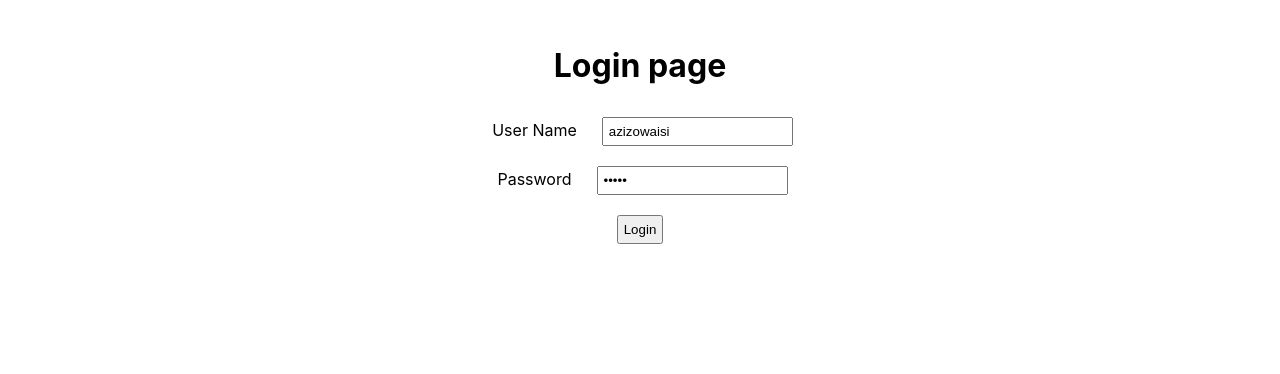
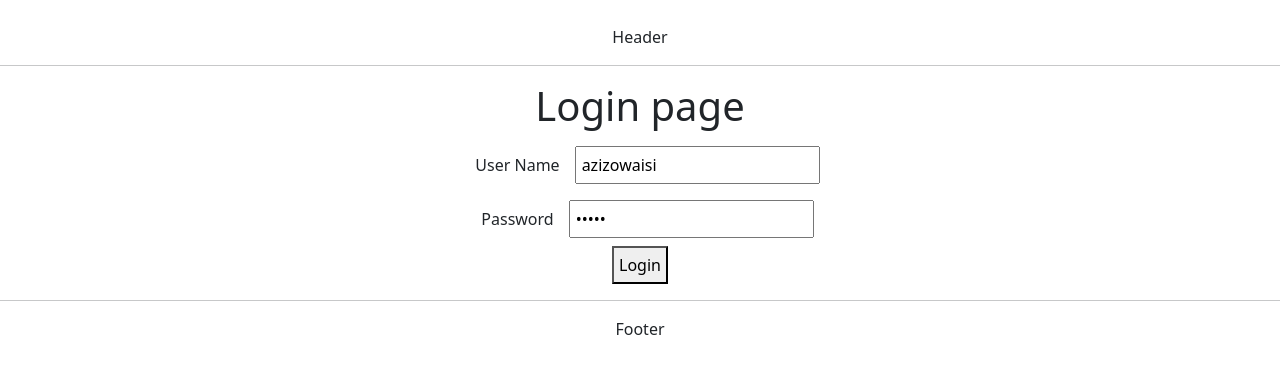
Before and after one commit to azizowaisi/react-todo-app, a React (Create React App) app: page / in a window 1280 px wide. Shown: the top 374 px of the page. Built offline with nearby package versions, Linux system fonts and the light colour scheme.

Commit message:
bootstrap adde

```diff
--- a/package.json
+++ b/package.json
@@ -6,6 +6,7 @@
     "@testing-library/jest-dom": "^5.17.0",
     "@testing-library/react": "^13.4.0",
     "@testing-library/user-event": "^13.5.0",
+    "bootstrap": "^5.3.3",
     "react": "^18.3.1",
     "react-dom": "^18.3.1",
     "react-router-dom": "^6.23.1",
--- a/src/components/todo/TodoApp.jsx
+++ b/src/components/todo/TodoApp.jsx
@@ -5,15 +5,19 @@
 export default function TodoApp(){
     return (
         <div className="TodoApp">
+            <HeaderComponent />
             <BrowserRouter>
             <Routes>
                 <Route path='/' element={<LoginComponent />} />
                 <Route path='/login' element={<LoginComponent />} />
                 <Route path='/welcome/:username' element={<WelcomeComponent />} />
+                <Route path='/todos' element={<ListTodosComponent />} />
+                <Route path='/logout' element={<LogoutComponent />} />
+
                 <Route path='/*' element={<ErrorComponent />} />
-                <Route path='/todos' element={<ListTodosComponent />} />
             </Routes>
             </BrowserRouter>
+            <FooterComponent />
         </div>
     )
 }
@@ -44,6 +48,7 @@
         } else {
             setShowSuccessMessage(false)
             setShowErrorMessage(true)
+            navigate('/logout')
             console.log('fail')
         }
     }
@@ -106,9 +111,9 @@
                 ]
 
     return(
-        <div className="ListTodoComponent">
+        <div className="container">
             <h1>Things you want to do!</h1>
-            <div>
+            <div className="table">
                 <table>
                     <thead>
                         <tr>
@@ -138,3 +143,29 @@
         </div>
     )
 }
+
+function HeaderComponent(){
+    return(
+        <div className="Header">
+            Header <hr />
+        </div>
+    )
+}
+
+function FooterComponent(){
+    return(
+        <div className="Footer">
+            <hr/>
+            Footer
+        </div>
+    )
+}
+
+function LogoutComponent(){
+    return(
+        <div className="LogoutComponent">
+            <h1>You are logged out!</h1>
+            <div>Thank you for using our services.</div>
+        </div>
+    )
+}
--- a/src/index.js
+++ b/src/index.js
@@ -3,6 +3,7 @@
 import './index.css';
 import App from './App';
 import reportWebVitals from './reportWebVitals';
+import 'bootstrap/dist/css/bootstrap.min.css'
 
 const root = ReactDOM.createRoot(document.getElementById('root'));
 root.render(
```
Also changed, not shown: 1 other file (tests, documents, lock files or other folders).
